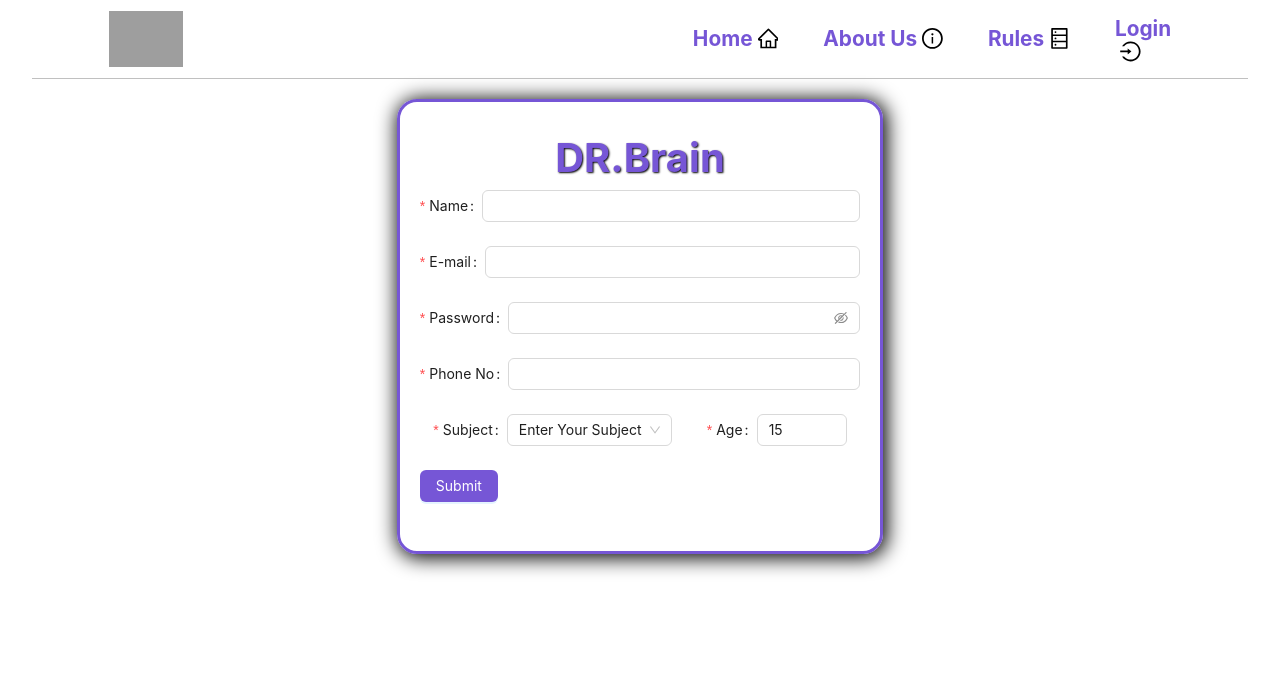
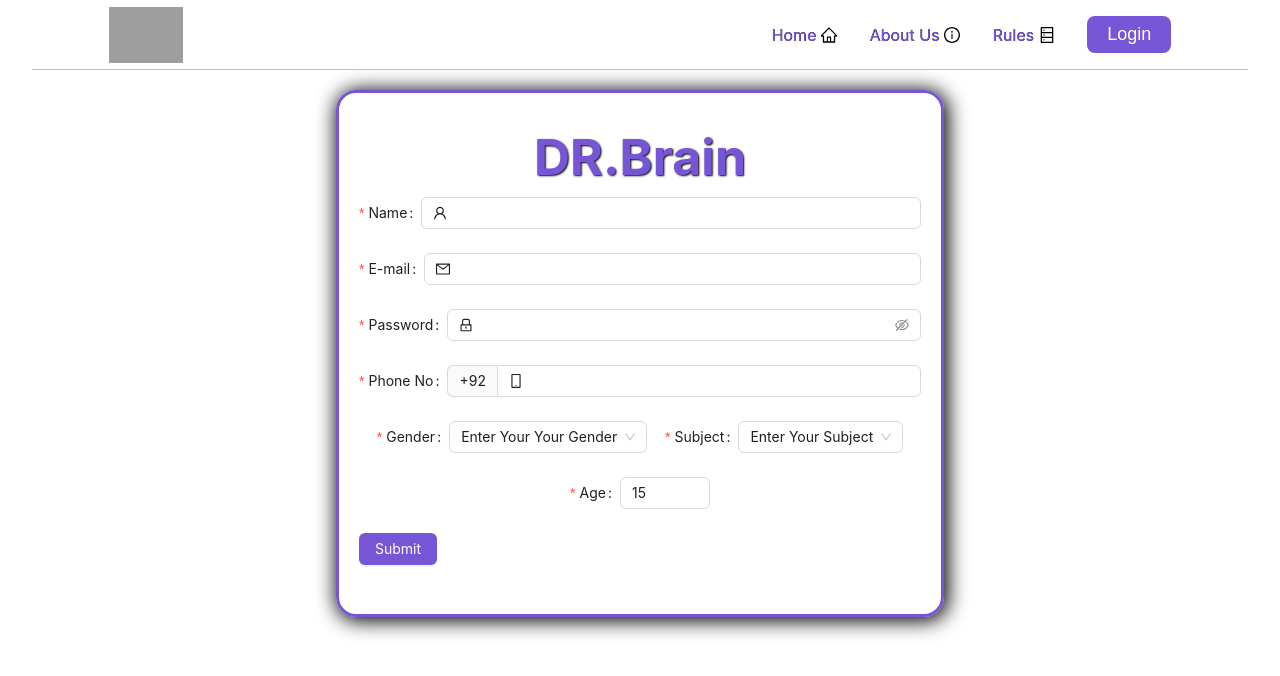
Before and after one commit to AbdulSami10/Comp-Project, a React (Create React App) app: page /login in a window 1280 px wide. Shown: the top 676 px of the page. Built offline with nearby package versions, Linux system fonts and the light colour scheme; grey boxes are pictures that could not be loaded.

Commit message:
home page is about to done

```diff
--- a/public/index.html
+++ b/public/index.html
@@ -24,7 +24,7 @@
       work correctly both with client-side routing and a non-root public URL.
       Learn how to configure a non-root public URL by running `npm run build`.
     -->
-    <title>Dr Brain</title>
+    <title>DR.Brain</title>
   </head>
   <body>
     <noscript>You need to enable JavaScript to run this app.</noscript>
--- a/src/menu/NavBar.js
+++ b/src/components/NavBar.js
@@ -1,6 +1,6 @@
 import React from "react";
 import { NavLink, useNavigate } from "react-router-dom";
-import styles from "./menu.module.css";
+import styles from "../styles/menu.module.css";
 import {
   LoginOutlined,
   LogoutOutlined,
@@ -37,10 +37,12 @@ const NavBar = () => {
             </li>
           </NavLink>
 
-          {!localStorage.getItem("userInfo") ? (
+          {/* {!localStorage.getItem("userInfo") ? (
             <NavLink to={"/login"} className={styles.navbarLink}>
-              Login
-              <LoginOutlined className={styles.icon} />
+              <li>
+                Login
+                <LoginOutlined className={styles.icon} />
+              </li>
             </NavLink>
           ) : (
             <li
@@ -51,6 +53,16 @@ const NavBar = () => {
               Logout
               <LogoutOutlined className={styles.icon} />
             </li>
+          )} */}
+
+          {!localStorage.getItem("userInfo") ? (
+            <NavLink to={"/login"} className={styles.navbarLink}>
+              <button className={styles.button}>Login</button>
+            </NavLink>
+          ) : (
+            <button onClick={logout} className={styles.button}>
+              Logout
+            </button>
           )}
         </ul>
       </nav>
--- a/src/components/loginForm.js
+++ b/src/components/loginForm.js
@@ -1,8 +1,14 @@
 import React from "react";
 import { Button, Form, Input, InputNumber, Select } from "antd";
 import styles from "../styles/login.module.css";
-import { Stack } from "@chakra-ui/react";
-import { heading } from "../content";
+import {
+  LockOutlined,
+  UserOutlined,
+  MobileOutlined,
+  MailOutlined,
+} from "@ant-design/icons";
+
+import { heading, mobilePrefix } from "../content";
 import { useNavigate } from "react-router-dom";
 const LoginForm = () => {
   const navigate = useNavigate();
@@ -16,6 +22,7 @@ const LoginForm = () => {
   const onFinishFailed = (errorInfo) => {
     console.log("Failed:", errorInfo);
   };
+
   return (
     <React.Fragment>
       <Form
@@ -26,7 +33,7 @@ const LoginForm = () => {
         autoComplete="off"
       >
         <h1 className={styles.h1}>{heading}</h1>
-        {/* <Stack direction={{ base: "column", sm: "row" }}> */}
+
         <Form.Item
           label="Name"
           name="name"
@@ -37,7 +44,7 @@ const LoginForm = () => {
             },
           ]}
         >
-          <Input />
+          <Input prefix={<UserOutlined />} />
         </Form.Item>
         <Form.Item
           label="E-mail"
@@ -49,10 +56,9 @@ const LoginForm = () => {
             },
           ]}
         >
-          <Input type="email" />
+          <Input type="email" prefix={<MailOutlined />} />
         </Form.Item>
-        {/* </Stack> */}
-        {/* <Stack direction={{ base: "column", sm: "row" }}> */}
+
         <Form.Item
           label="Password"
           name="password"
@@ -63,7 +69,7 @@ const LoginForm = () => {
             },
           ]}
         >
-          <Input.Password />
+          <Input.Password prefix={<LockOutlined />} />
         </Form.Item>
         <Form.Item
           label="Phone No"
@@ -75,13 +81,33 @@ const LoginForm = () => {
             },
           ]}
         >
-          <Input />
+          <Input addonBefore={mobilePrefix} prefix={<MobileOutlined />} />
         </Form.Item>
-        {/* </Stack> */}
-        <Stack
-          direction={{ base: "column", sm: "row" }}
-          justifyContent="space-around"
-        >
+        <div className={styles.lastSec}>
+          <Form.Item
+            label="Gender"
+            name="gender"
+            rules={[
+              {
+                required: true,
+                message: "Please input your Subject!",
+              },
+            ]}
+          >
+            <Select
+              defaultValue="Enter Your Your Gender"
+              options={[
+                {
+                  value: "male",
+                  label: "Male",
+                },
+                {
+                  value: "female",
+                  label: "Female",
+                },
+              ]}
+            />
+          </Form.Item>
           <Form.Item
             label="Subject"
             name="subject"
@@ -118,7 +144,7 @@ const LoginForm = () => {
           >
             <InputNumber min={15} defaultValue={15} />
           </Form.Item>
-        </Stack>
+        </div>
         <Form.Item>
           <Button type="primary" htmlType="submit" className={styles.button}>
             Submit
--- a/src/content.js
+++ b/src/content.js
@@ -1,3 +1,4 @@
 export const heading = "DR.Brain";
 export const homeText =
   "Check Your Mind  By Solving These and the End We have a  surprise for you ";
+export const mobilePrefix = "+92";
--- a/src/menu/Header.js
+++ b/src/menu/Header.js
@@ -1,8 +1,8 @@
 import React, { useEffect } from "react";
 import { NavLink, useNavigate } from "react-router-dom";
-import App from "../App";
-import styles from "./menu.module.css";
-import NavBar from "./NavBar";
+
+import styles from "../styles/menu.module.css";
+import NavBar from "../components/NavBar";
 const Header = () => {
   const navigate = useNavigate();
   useEffect(() => {
--- a/src/pages/About.js
+++ b/src/pages/About.js
@@ -1,6 +1,13 @@
-import React from "react";
+import React, { useEffect } from "react";
+import { useNavigate } from "react-router-dom";
 
 const About = () => {
+  const navigate = useNavigate();
+  useEffect(() => {
+    if (!localStorage.getItem("userInfo")) {
+      navigate("/login");
+    }
+  }, []);
   return <div>About</div>;
 };
 
--- a/src/pages/Home.js
+++ b/src/pages/Home.js
@@ -1,14 +1,20 @@
-import React from "react";
-import { Stack } from "@chakra-ui/react";
+import React, { useEffect } from "react";
+import { useNavigate } from "react-router-dom";
 import { heading, homeText } from "../content";
 import styles from "../styles/home.module.css";
 const Home = () => {
+  const navigate = useNavigate();
+  useEffect(() => {
+    if (!localStorage.getItem("userInfo")) {
+      navigate("/login");
+    }
+  }, []);
   return (
     <React.Fragment>
       <div className={styles.main}>
         <div className={styles.firstSection}>
           <hi className={styles.h1}>{heading}</hi>
-          <p>{homeText}</p>
+          <p className={styles.p}>{homeText}</p>
         </div>
         <img src="./img/mind pic.png" alt="mindPic" width="420px" />
       </div>
--- a/src/pages/Login.js
+++ b/src/pages/Login.js
@@ -1,9 +1,13 @@
-import React from "react";
+import React, { useEffect } from "react";
 import LoginForm from "../components/loginForm";
-
+import { useNavigate } from "react-router-dom";
 const Login = () => {
-  //   const [isLoggedIn, setIsLoggedIn] = useState(false);
-
+  const navigate = useNavigate();
+  useEffect(() => {
+    if (localStorage.getItem("userInfo")) {
+      navigate("/");
+    }
+  }, []);
   return (
     <React.Fragment>
       <LoginForm />
--- a/src/pages/Rules.js
+++ b/src/pages/Rules.js
@@ -1,6 +1,12 @@
-import React from "react";
-
+import React, { useEffect } from "react";
+import { useNavigate } from "react-router-dom";
 const Rules = () => {
+  const navigate = useNavigate();
+  useEffect(() => {
+    if (!localStorage.getItem("userInfo")) {
+      navigate("/login");
+    }
+  }, []);
   return <div>Rules</div>;
 };
 
--- a/src/styles/home.module.css
+++ b/src/styles/home.module.css
@@ -2,18 +2,30 @@
   text-align: center;
   color: #7656d6;
   text-shadow: 1px 1px 2px black;
-  font-size: 40px;
+  font-size: 5.8rem;
   margin: 0;
   line-height: 4rem;
   font-weight: bolder;
+  /* letter-spacing: 15px; */
+}
+.p {
+  color: grey;
+  font-family: Verdana, Geneva, Tahoma, sans-serif;
+  margin-top: 30px;
 }
 .main {
   display: flex;
   flex-wrap: wrap;
   justify-content: space-around;
   align-items: center;
+  /* border: 1px solid black; */
+  padding: 20px;
 }
 .firstSection {
-  width: 500px;
-  display: block;
+  width: 380px;
+  /* height: 300px; */
+  display: flex;
+  flex-direction: column;
+  align-items: center;
+  /* border: 1px solid black; */
 }
--- a/src/styles/login.module.css
+++ b/src/styles/login.module.css
@@ -1,6 +1,6 @@
 .form {
   margin: auto;
-  max-width: 40%;
+  max-width: 50%;
   color: white;
   /* background-color: #5687d6; */
   border-radius: 20px;
@@ -8,12 +8,20 @@
   border: 3px solid #7656d6;
   padding: 25px 20px;
   margin-top: 20px;
+  display: flex;
+  flex-direction: column;
+}
+.lastSec {
+  display: flex;
+  flex-wrap: wrap;
+  justify-content: space-evenly;
 }
 .h1 {
   text-align: center;
   color: #7656d6;
   text-shadow: 1px 1px 2px black;
-  font-size: 40px;
+  font-size: 50px;
+  /* font-size: 400%; */
   margin: 0;
   /* padding: 5px; */
 }
--- a/src/menu/menu.module.css
+++ b/src/styles/menu.module.css
@@ -25,26 +25,41 @@
   display: flex;
   flex-wrap: wrap;
 }
+.button {
+  font-size: 18px;
+  padding: 8px 20px;
+  border-radius: 8px;
+  font-weight: normal;
+  color: white;
+  background-color: #7656d6;
+  cursor: pointer;
+  transition: 0.5s all ease-in-out;
+  border: none;
+}
+.button:hover {
+  background-color: #7656d6a1;
+}
 .navbarLink {
   display: inline-block;
   text-decoration: none;
   /* color: white; */
-  /* text-shadow: 0.5px 0.5px 1px blue; */
+  text-shadow: 0.25px 0.25px 0.5px black;
   color: #7656d6;
-  font-size: 1.3rem;
-  font-weight: 650;
+  font-size: 1rem;
+  /* font-weight: 500; */
   /* text-transform: uppercase; */
 
   transition: color 0.3s linear;
 }
 .navbarLists {
   display: flex;
-  gap: 2.5rem;
+  gap: 1.7rem;
   align-items: center;
 }
 .icon {
   cursor: pointer;
   display: flex;
+  flex-direction: row;
   align-self: center;
   padding: 0 5px;
   color: black;
```
